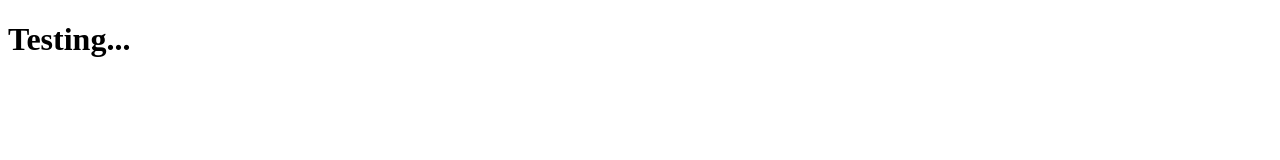
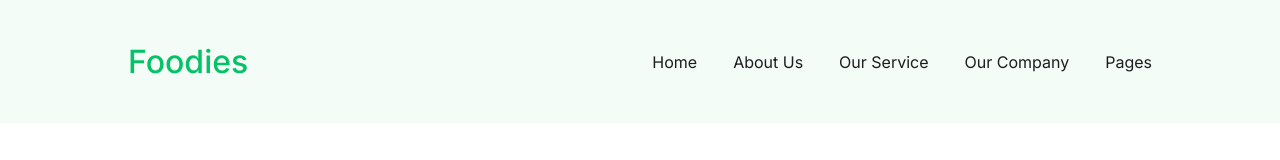
Before and after one commit to tonmoy-thedeveloper/foodies-landing-page, a plain HTML site: page index.html in a window 1280 px wide. Drawn offline with Linux system fonts and the light colour scheme.

Commit message:
Feat: Navbar added to the landing page

```diff
--- a/css/style.css
+++ b/css/style.css
@@ -0,0 +1,58 @@
+/* Reset */
+* {
+  padding: 0;
+  margin: 0;
+  box-sizing: border-box;
+}
+body {
+  font-family: "Inter", sans-serif;
+  overflow-x: hidden;
+  scroll-behavior: smooth;
+}
+
+ol,
+ul,
+li {
+  list-style: none;
+}
+a,
+a:hover {
+  text-decoration: none;
+}
+
+.container {
+  width: 80%;
+  max-width: 1170px;
+  margin-inline: auto;
+}
+
+/* Header styles start from here */
+header {
+  background-color: #F3FCF7;
+}
+/* Navbar styles start from here */
+.navbar {
+  display: flex;
+  align-items: center;
+  justify-content: space-between;
+  text-transform: capitalize;
+  padding: 42px 0;
+}
+.brand-logo {
+  font-size: 2rem;
+  font-weight: 500;
+  color: #06c167;
+}
+.nav-links{
+    display: flex;
+    align-items: center;
+    gap: 36px;
+}
+.nav-links li a {
+    color: #1D1D1F;
+    font-size: 1rem;
+
+
+}
+/* Navbar styles end here */
+/* Header styles end here */
--- a/index.html
+++ b/index.html
@@ -4,16 +4,46 @@
 <head>
     <meta charset="UTF-8">
     <meta name="viewport" content="width=device-width, initial-scale=1.0">
-    <title>Document</title>
+    <title>Foodies landing page | Assignment 02</title>
+    <!-- Inter Google font link -->
+    <link rel="preconnect" href="https://fonts.googleapis.com">
+    <link rel="preconnect" href="https://fonts.gstatic.com" crossorigin>
+    <link
+        href="https://fonts.googleapis.com/css2?family=Inter:ital,opsz,wght@0,14..32,100..900;1,14..32,100..900&display=swap"
+        rel="stylesheet">
+
+    <!-- Font Awesome CDN -->
+    <link rel="stylesheet" href="https://cdnjs.cloudflare.com/ajax/libs/font-awesome/7.0.1/css/all.min.css"
+        integrity="sha512-2SwdPD6INVrV/lHTZbO2nodKhrnDdJK9/kg2XD1r9uGqPo1cUbujc+IYdlYdEErWNu69gVcYgdxlmVmzTWnetw=="
+        crossorigin="anonymous" referrerpolicy="no-referrer" />
+
+    <!-- Responsive CSS Link -->
+    <link rel="stylesheet" href="./css/responsive.css">
+
+    <!-- CSS link -->
+    <link rel="stylesheet" href="./css/style.css">
 </head>
 
 <body>
-    <h1>Testing...</h1>
-
-
-
-
-
+    <header>
+        <!-- Navbar start from here -->
+         <div class="container">
+            <nav class="navbar">
+            <a href="#" class="brand-logo">foodies</a>
+            <ul class="nav-links">
+                <li><a href="#">home</a></li>
+                <li><a href="#">about us</a></li>
+                <li><a href="#">our service</a></li>
+                <li><a href="#">our company</a></li>
+                <li><a href="#">pages</a></li>
+            </ul>
+            <!-- <button class="hamburger">
+                <i class="fa-solid fa-bars"></i>
+            </button> -->
+         </nav>
+         </div>
+        <!-- Navbar start end here -->
+    </header>
 </body>
 
 </html>
```
